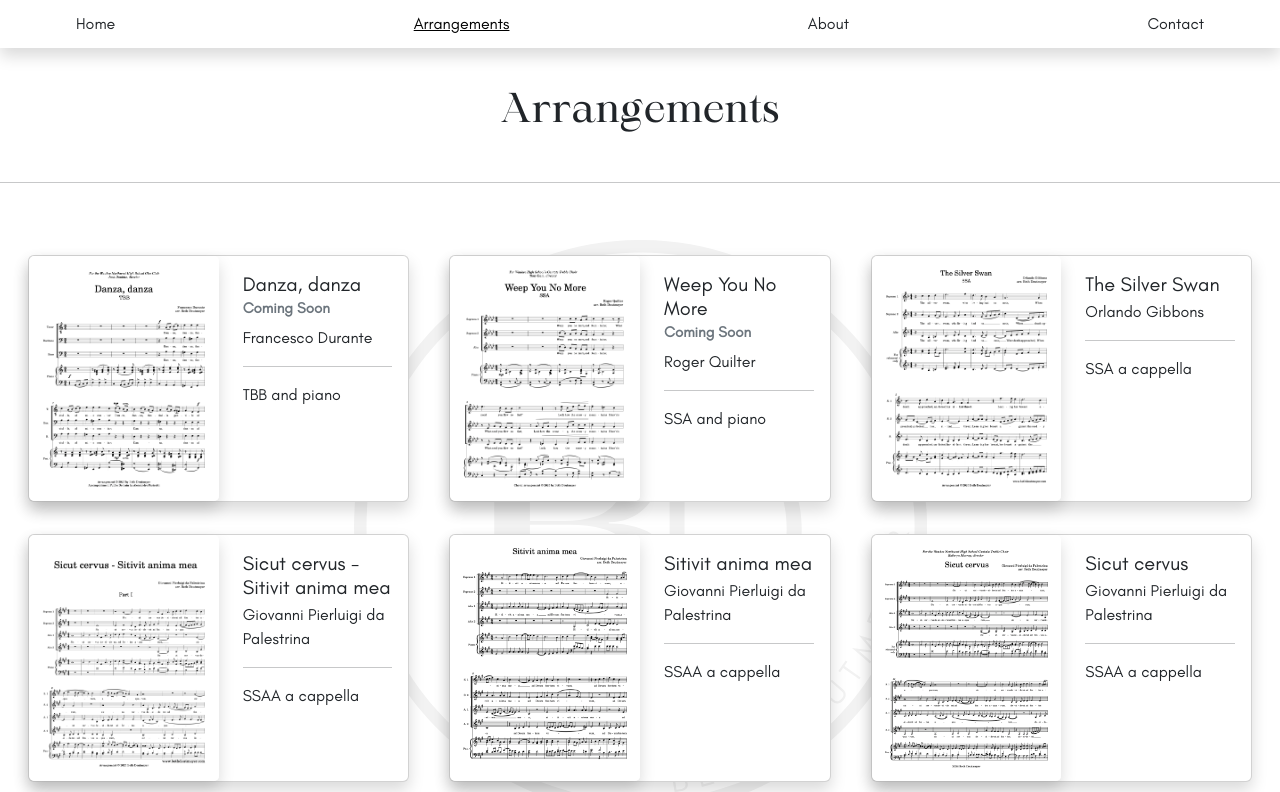
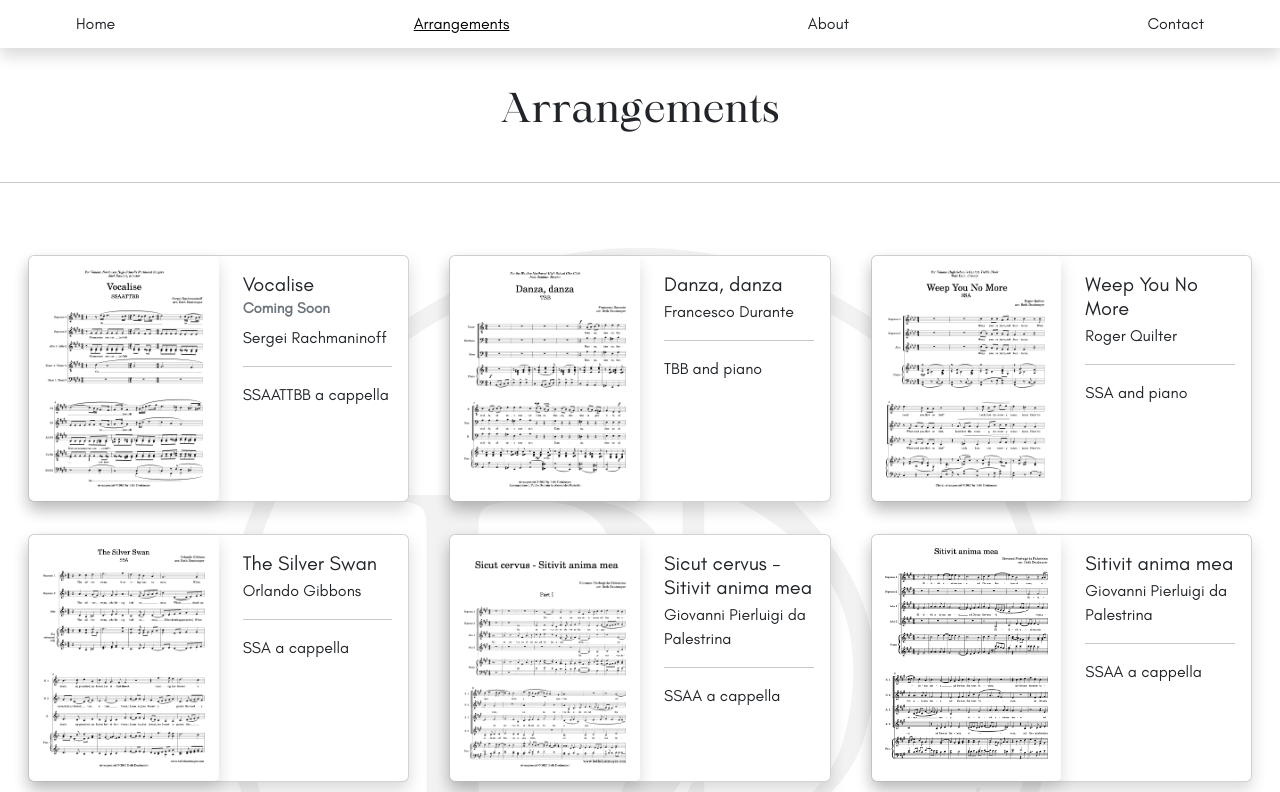
Before and after one commit to bdeutmeyer/arranging-site, a React (Vite) app: page /arrangements in a window 1280 px wide. Shown: the top 792 px of the page. Built offline with nearby package versions, Linux system fonts and the light colour scheme.

Commit message:
add vocalise, change weep and danza to available

```diff
--- a/src/data/songData.js
+++ b/src/data/songData.js
@@ -4,6 +4,7 @@ import sicutSitivitImg from "../assets/images/sicutSitivit.png"
 import silverSwanImg from "../assets/images/silverSwan.png"
 import weepImg from "../assets/images/weep.png"
 import danzaImg from "../assets/images/danza.png"
+import vocaliseImg from "../assets/images/vocalise.png"
 import sehnsuchtImg from "../assets/images/sehnsucht.png"
 // import seTuMamiImg from "../assets/images/seTuMami.png"
 // To add songs: -check "upcoming" boolean of the last song, print to pdf then use preview to export p. 1 as png, releaseDate format YYYY-MM-DD, category = treble/bass/mixed, accidentals: ♭♯♮𝄪𝄫
@@ -113,7 +114,7 @@ const songData = [
         pathExt: 'weep-you-no-more-ssa',
         imagePath: weepImg,
         imageAlt: 'Weep You No More',
-        purchaseLink: 'www.bethdeutmeyer.com',
+        purchaseLink: 'https://www.jwpepper.com/weep-you-no-more-11690510-2785627/p',
         purchaseSite: 'J.W. Pepper',
         price: '$2.50',
         listenLink: 'https://youtu.be/290ODmPpDUA',
@@ -124,20 +125,20 @@ const songData = [
         category: 'treble',
         accompaniment: 'pianoOnly',
         accompDescr: ' and piano',
-        releaseDate: '',
+        releaseDate: '2026-05-05',
         range: {
             soprano1: 'E♭4 - G5',
             soprano2: 'B♭4 - E♭5',
             alto: 'F3 - C5'
         },
-        upcoming: true
+        upcoming: false
     },
     {
         id: 6,
         pathExt: 'danza-danza-tbb',
         imagePath: danzaImg,
         imageAlt: 'Danza, danza',
-        purchaseLink: 'www.bethdeutmeyer.com',
+        purchaseLink: 'https://www.jwpepper.com/danza-danza-11690507-2785621/p',
         purchaseSite: 'J.W. Pepper',
         price: '$2.50',
         listenLink: 'https://youtu.be/8Nkgg7D6t-w',
@@ -148,11 +149,40 @@ const songData = [
         category: 'bass',
         accompaniment: 'pianoOnly',
         accompDescr: ' and piano',
-        releaseDate: '',
+        releaseDate: '2026-05-06',
         range: {
             tenor: 'A2 - E4',
             baritone: 'A2 - D4',
-            alto: 'A2 - B3'
+            bass: 'A2 - B3'
+        },
+        upcoming: false
+    },
+        {
+        id: 7,
+        pathExt: 'vocalise-ssaattbb',
+        imagePath: vocaliseImg,
+        imageAlt: 'Vocalise',
+        purchaseLink: 'www.bethdeutmeyer.com',
+        purchaseSite: 'J.W. Pepper',
+        price: '$2.50',
+        listenLink: '',
+        composerLast: 'Rachmaninoff',
+        composerFirst: 'Sergei',
+        songTitle: 'Vocalise',
+        songParts: 'SSAATTBB',
+        category: 'mixed',
+        accompaniment: 'aCappella',
+        accompDescr: ' a cappella',
+        releaseDate: '',
+        range: {
+            soprano1: '',
+            soprano2: '',
+            alto1: '',
+            alto2: '',
+            tenor1: '',
+            tenor2: '',
+            bass1: '',
+            bass2: ''
         },
         upcoming: true
     },
```
Also changed, not shown: src/assets/images/vocalise.png (added).
